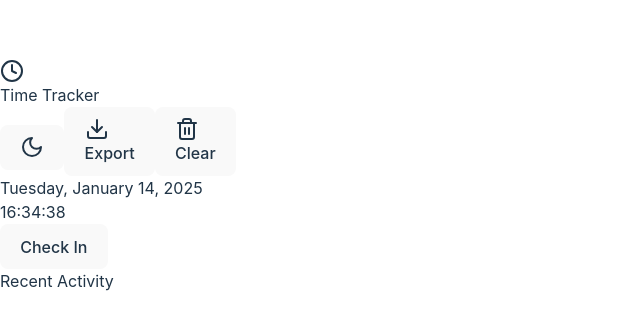
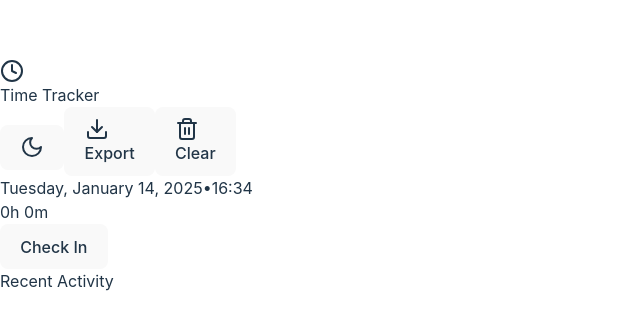
Before and after one commit to strainix/timetrack, a React (Vite) app: page / in a window 1280 px wide. Shown: the part 224-552 px from the top of the page, without its empty margins (0-640 px from the left). Built offline with nearby package versions, Linux system fonts and the light colour scheme; the HTML template or start-up script is replaced by a standard one.

Commit message:
UI Update

```diff
--- a/src/components/TimeTracker.jsx
+++ b/src/components/TimeTracker.jsx
@@ -14,38 +14,60 @@ const TimeTracker = () => {
   const [isDarkMode, setIsDarkMode] = useState(false);
   const [editingLogId, setEditingLogId] = useState(null);
   const [editedTime, setEditedTime] = useState('');
+  const [cumulativeTime, setCumulativeTime] = useState('0h 0m');
 
   // Helper function for consistent time formatting
   const formatTime = (date) => {
     return date.toLocaleTimeString('en-GB', {
       hour: '2-digit',
       minute: '2-digit',
-      second: '2-digit',
       hour12: false
     });
   };
 
-  useEffect(() => {
-    // Load saved logs
-    const savedLogs = localStorage.getItem('timeTrackerLogs');
-    if (savedLogs) {
-      setLogs(JSON.parse(savedLogs));
+  const calculateCumulativeTime = () => {
+    const today = new Date().toLocaleDateString();
+    let totalMinutes = 0;
+
+    for (let i = 0; i < logs.length; i++) {
+      if (logs[i].date === today && logs[i].type === 'Check Out') {
+        // Find the corresponding check-in
+        for (let j = i - 1; j >= 0; j--) {
+          if (logs[j].date === today && logs[j].type === 'Check In') {
+            const duration = (logs[i].timestamp - logs[j].timestamp) / (1000 * 60);
+            totalMinutes += duration;
+            break;
+          }
+        }
+      }
     }
 
-    // Load check-in state
-    const savedCheckInState = localStorage.getItem('timeTrackerCheckIn');
-    if (savedCheckInState) {
-      const { isCheckedIn: savedIsCheckedIn, checkInTime: savedCheckInTime } = JSON.parse(savedCheckInState);
-      setIsCheckedIn(savedIsCheckedIn);
-      setCheckInTime(savedCheckInTime ? new Date(savedCheckInTime) : null);
+    // Add current session if checked in
+    if (isCheckedIn && checkInTime) {
+      const now = new Date();
+      if (checkInTime.toLocaleDateString() === today) {
+        totalMinutes += (now - checkInTime) / (1000 * 60);
+      }
     }
 
-    // Load theme preference
-    const savedTheme = localStorage.getItem('timeTrackerTheme');
-    if (savedTheme) {
-      setIsDarkMode(JSON.parse(savedTheme));
-    }
-  }, []);
+    const hours = Math.floor(totalMinutes / 60);
+    const minutes = Math.floor(totalMinutes % 60);
+    return `${hours}h ${minutes}m`;
+  };
+
+  useEffect(() => {
+    const timer = setInterval(() => {
+      const now = new Date();
+      setCurrentTime(formatTime(now));
+      setCurrentDate(now.toLocaleDateString(undefined, {
+        weekday: 'long',
+        month: 'long',
+        day: 'numeric'
+      }));
+      setCumulativeTime(calculateCumulativeTime());
+    }, 1000);
+    return () => clearInterval(timer);
+  }, [logs, isCheckedIn, checkInTime]);
 
   useEffect(() => {
     // Save logs
@@ -371,11 +393,15 @@ const TimeTracker = () => {
   <div className={cn(
     "text-sm mb-1",
     isDarkMode ? "text-gray-400" : "text-gray-500"
-            )}>{currentDate}</div>
+  )}>
+    {currentDate}
+    <span className="mx-2">•</span>
+    {currentTime}
+  </div>
   <div className={cn(
     "text-4xl font-bold mb-6 font-mono",
     isDarkMode ? "text-gray-100" : "text-gray-900"
-            )}>{currentTime}</div>
+  )}>{cumulativeTime}</div>
   <Button
     className={cn(
       "w-48 h-12 transition-all duration-200 text-lg",
```
Lines whose indentation alone changed are shown as unchanged.
